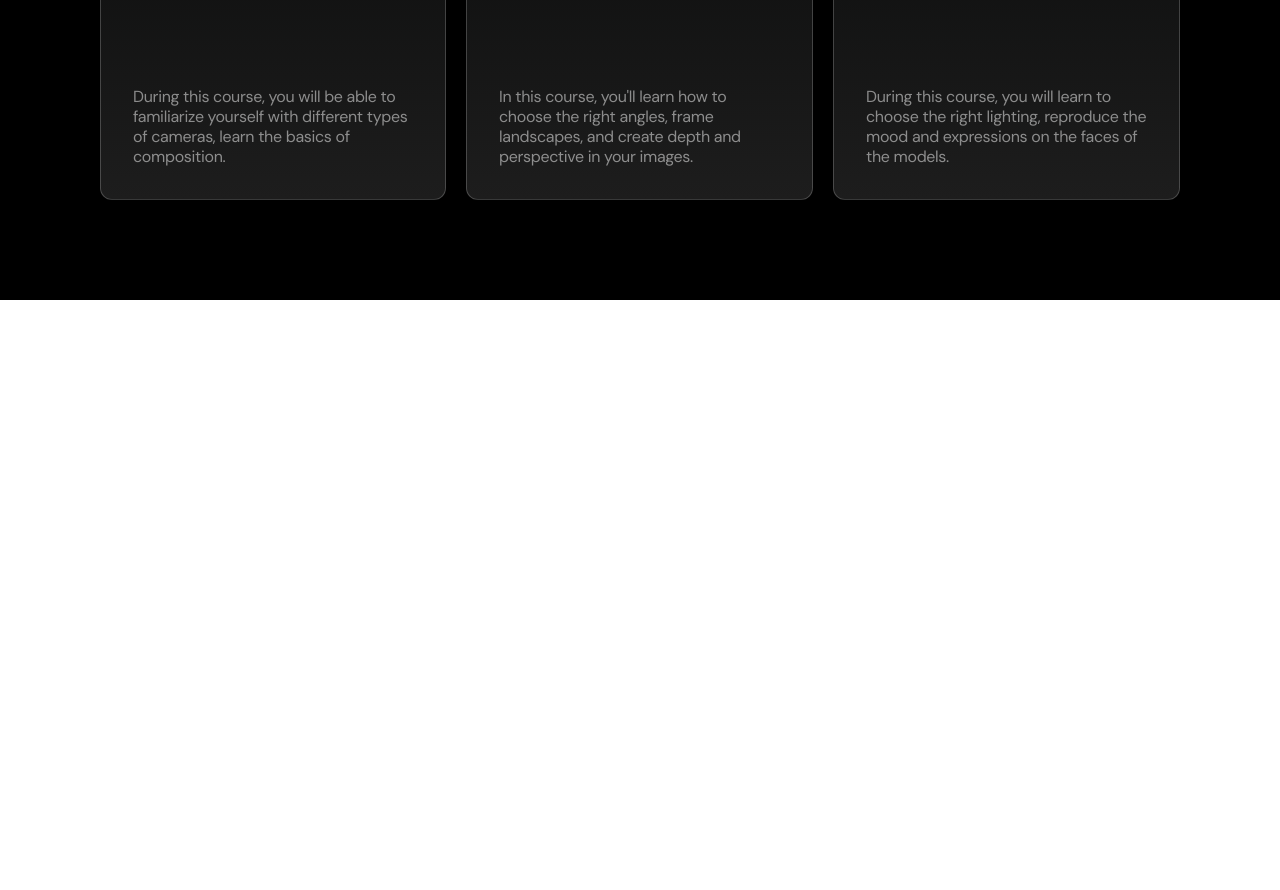
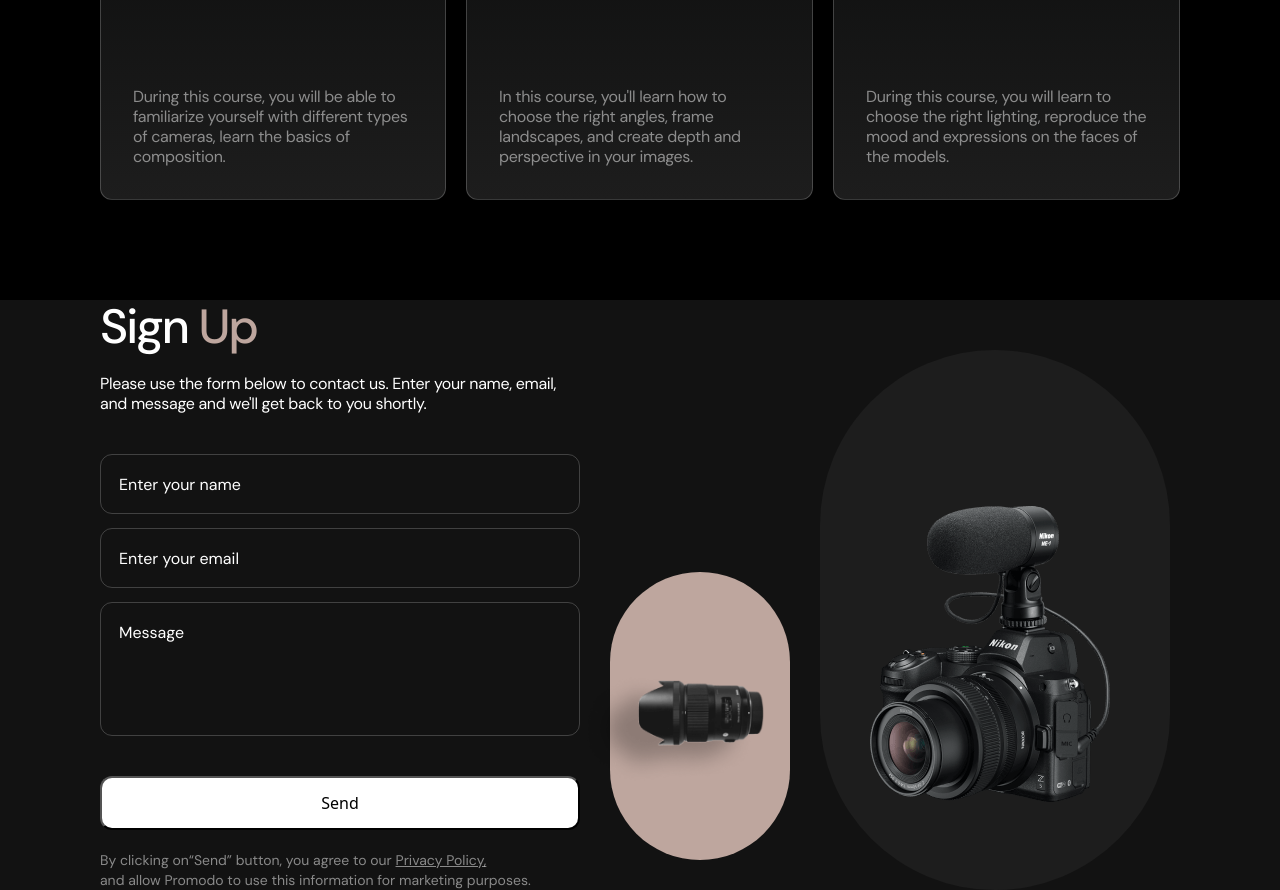
Before and after one commit to Tatianadardik44/my-project-section-three, a plain HTML site: page index.html in a window 1280 px wide. Shown: the part 599-1489 px from the top of the page. Before the commit the page ends 899 px from the top, so only its background shows below. Drawn offline with nearby package versions, Linux system fonts and the light colour scheme.

Commit message:
project-section -ceven

```diff
--- a/css/styles.css
+++ b/css/styles.css
@@ -12,9 +12,39 @@ ol {
   margin: 0;
   padding-left: 0;
 }
+img {
+  max-width: 100%;
+  display: block;
+  height: auto;
+}
+.container {
+  max-width: 374.98px;
+  padding: 0 20px;
+  margin: 0 auto;
+  background-color: var(--black, #121212);
+}
+
+@media screen and (min-width: 768px) {
+  .container {
+    max-width: 768px;
+    padding-right: 32px;
+    padding-left: 32px;
+  }
+}
+
+@media screen and (min-width: 1280px) {
+  .container {
+    max-width: 1280px;
+    padding-right: 100px;
+    padding-left: 100px;
+  }
+}
+
+.section-ticker.container {
+  padding: 0;
+}
 .section-ticker {
   max-width: 375px;
-  background-color: black;
 }
 @media screen and (min-width: 768px) {
   .section-ticker {
@@ -51,7 +81,7 @@ marquee {
   min-width: 100%;
   white-space: nowrap;
   animation-name: marqueeLine;
-  animation-duration: 5s;
+  animation-duration: 20s;
   animation-timing-function: ease-in-out;
   animation-iteration-count: infinite;
   transition: transform 250ms cubic-bezier(0.4, 0, 0.2, 1);
@@ -258,3 +288,192 @@ marquee {
     letter-spacing: -0.32px;
   }
 }
+
+.section-seven {
+  display: flex;
+}
+@media screen and (min-width: 768px) {
+  .conteiner-tabl {
+    max-width: 480px;
+  }
+}
+.title-section-seven {
+  color: #fff;
+  font-family: DM Sans;
+  font-size: 28px;
+  font-style: normal;
+  font-weight: 500;
+  line-height: 1.14;
+  letter-spacing: -1.12px;
+  margin-bottom: 20px;
+}
+@media screen and (min-width: 768px) {
+  .title-section-seven {
+    font-size: 48px;
+    line-height: 1.12;
+    letter-spacing: -1.92px;
+  }
+}
+.another-color {
+  color: #bea69e;
+}
+.registration-request {
+  color: #fff;
+
+  font-family: DM Sans;
+  font-size: 14px;
+  font-style: normal;
+  font-weight: 400;
+  line-height: 1.3;
+  letter-spacing: -0.28px;
+  margin-bottom: 41px;
+}
+@media screen and (min-width: 768px) {
+  .registration-request {
+    font-size: 16px;
+    line-height: 1.25;
+    letter-spacing: -0.32px;
+    margin-bottom: 40px;
+  }
+}
+.form-sending {
+}
+.fields {
+  display: flex;
+  flex-direction: column;
+  gap: 8px;
+}
+@media screen and (min-width: 768px) {
+  .fields {
+    gap: 14px;
+  }
+}
+input::placeholder {
+  color: #fff;
+
+  font-family: DM Sans;
+  font-size: 14px;
+  font-style: normal;
+  font-weight: 400;
+  line-height: 1.28;
+}
+@media screen and (min-width: 768px) {
+  input::placeholder {
+    font-size: 16px;
+    line-height: 1.25;
+  }
+}
+.submission-fields {
+  background-color: transparent;
+  width: 100%;
+  height: 46px;
+  flex-shrink: 0;
+  border-radius: 12px;
+  border: 1px solid rgba(255, 255, 255, 0.2);
+  padding-left: 18px;
+}
+@media screen and (min-width: 768px) {
+  .submission-fields {
+    height: 60px;
+  }
+}
+.sending-message {
+  background-color: transparent;
+  resize: none;
+  width: 100%;
+  border-radius: 12px;
+  border: 1px solid rgba(255, 255, 255, 0.2);
+  flex-shrink: 0;
+  padding-top: 14px;
+  padding-left: 18px;
+}
+@media screen and (min-width: 768px) {
+  .sending-message {
+    padding-top: 20px;
+  }
+}
+textarea::placeholder {
+  color: #fff;
+
+  font-family: DM Sans;
+  font-size: 14px;
+  font-style: normal;
+  font-weight: 400;
+  line-height: 1.28;
+}
+@media screen and (min-width: 768px) {
+  textarea::placeholder {
+    font-size: 16px;
+    line-height: 1.25;
+  }
+}
+.submission-message {
+}
+.btn-sending {
+  display: flex;
+  width: 100%;
+  padding: 14px 127px;
+  justify-content: center;
+  align-items: center;
+  border-radius: 12px;
+  background: #fff;
+  margin-top: 40px;
+  margin-bottom: 20px;
+}
+@media screen and (min-width: 768px) {
+  .btn-sending {
+    padding: 16px 216px;
+  }
+}
+.text-Privacy-Policy {
+  color: rgba(255, 255, 255, 0.5);
+  font-family: DM Sans;
+  font-size: 12px;
+  font-style: normal;
+  font-weight: 400;
+  line-height: 1.33;
+}
+@media screen and (min-width: 768px) {
+  .text-Privacy-Policy {
+    font-size: 14px;
+    line-height: 1.28;
+  }
+}
+.sending-Privacy-Policy {
+  color: inherit;
+  text-decoration-line: underline;
+}
+.photo-accessories {
+  display: none;
+}
+@media screen and (min-width: 1280px) {
+  .photo-accessories {
+    display: flex;
+    align-items: flex-end;
+  }
+}
+.camera {
+  position: relative;
+  width: 180px;
+  height: 288px;
+  flex-shrink: 0;
+  border-radius: 1000px;
+  background: #bea69e;
+  margin: 30px;
+}
+.foto-camera {
+  position: absolute;
+  transform: translateX(-26px);
+  top: 69px;
+}
+.foto-cam {
+  width: 350px;
+  height: 540px;
+  flex-shrink: 0;
+  border-radius: 1000px;
+  background: #1d1d1d;
+  padding-top: 156px;
+  padding-right: 50px;
+  padding-bottom: 88px;
+  padding-left: 50px;
+}
--- a/index.html
+++ b/index.html
@@ -20,21 +20,21 @@
     />
   </head>
   <body>
-    <section class="section-ticker">
+    <section class="section-ticker container">
       <marquee>
         <div class="marquee__inner">
-          <p class="marquee__line">
+          <h2 class="marquee__line">
             Master <span class="ticker-white">your photography</span> skills
             with us!
-          </p>
-          <p class="marquee__line">
+          </h2>
+          <h2 class="marquee__line">
             Master<span class="ticker-white"> your photography</span> skills
             with us!
-          </p>
+          </h2>
         </div>
       </marquee>
     </section>
-    <section class="section-courses">
+    <section class="section-courses container">
       <div class="course-advertising">
         <h2 class="course-title">
           Our <span class="beige-color">Courses</span>
@@ -96,5 +96,68 @@
         </ol>
       </div>
     </section>
+    <section class="section-seven container">
+      <div class="conteiner-tabl">
+        <h2 class="title-section-seven">
+          Sign <span class="another-color">Up</span>
+        </h2>
+        <p class="registration-request">
+          Please use the form below to contact us. Enter your name, email, and
+          message and we'll get back to you shortly.
+        </p>
+        <div class="">
+          <form class="form-sending">
+            <div class="fields">
+              <input
+                type="text"
+                name="username"
+                placeholder="Enter your name"
+                class="submission-fields"
+              />
+              <input
+                type="email"
+                name="email"
+                placeholder="Enter your email"
+                class="submission-fields"
+              />
+
+              <textarea
+                class="sending-message"
+                name="message"
+                rows="6"
+                placeholder="Message"
+              ></textarea>
+            </div>
+            <button class="btn-sending" type="submit">Send</button>
+            <span class="text-Privacy-Policy">
+              By clicking on“Send” button, you agree to our
+              <a class="sending-Privacy-Policy" href="">Privacy Policy,</a>
+              <br />
+              and allow Promodo to use this information for marketing purposes.
+            </span>
+          </form>
+        </div>
+      </div>
+      <div class="photo-accessories">
+        <div class="camera">
+          <img
+            src="img/foto-isab.png"
+            alt="camera"
+            width="100%"
+            height="140"
+            class="foto-camera"
+          />
+        </div>
+        <div class="foto-cam">
+          <img
+            src="img/camera-nikon.png"
+            alt="fotoapparat"
+            width="240"
+            height="296"
+            class="camera-nikon"
+          />
+        </div>
+      </div>
+    </section>
   </body>
 </html>
```
Also changed, not shown: img/camera-nikon.png (added), img/foto-isab.png (added), img/isabella-mendes-lRgkUlxJCkA-unsplash 1 (1) (1).png (added), img/new-is.png (added), img/new-isa.png (added), img/new-isab.png (added).
